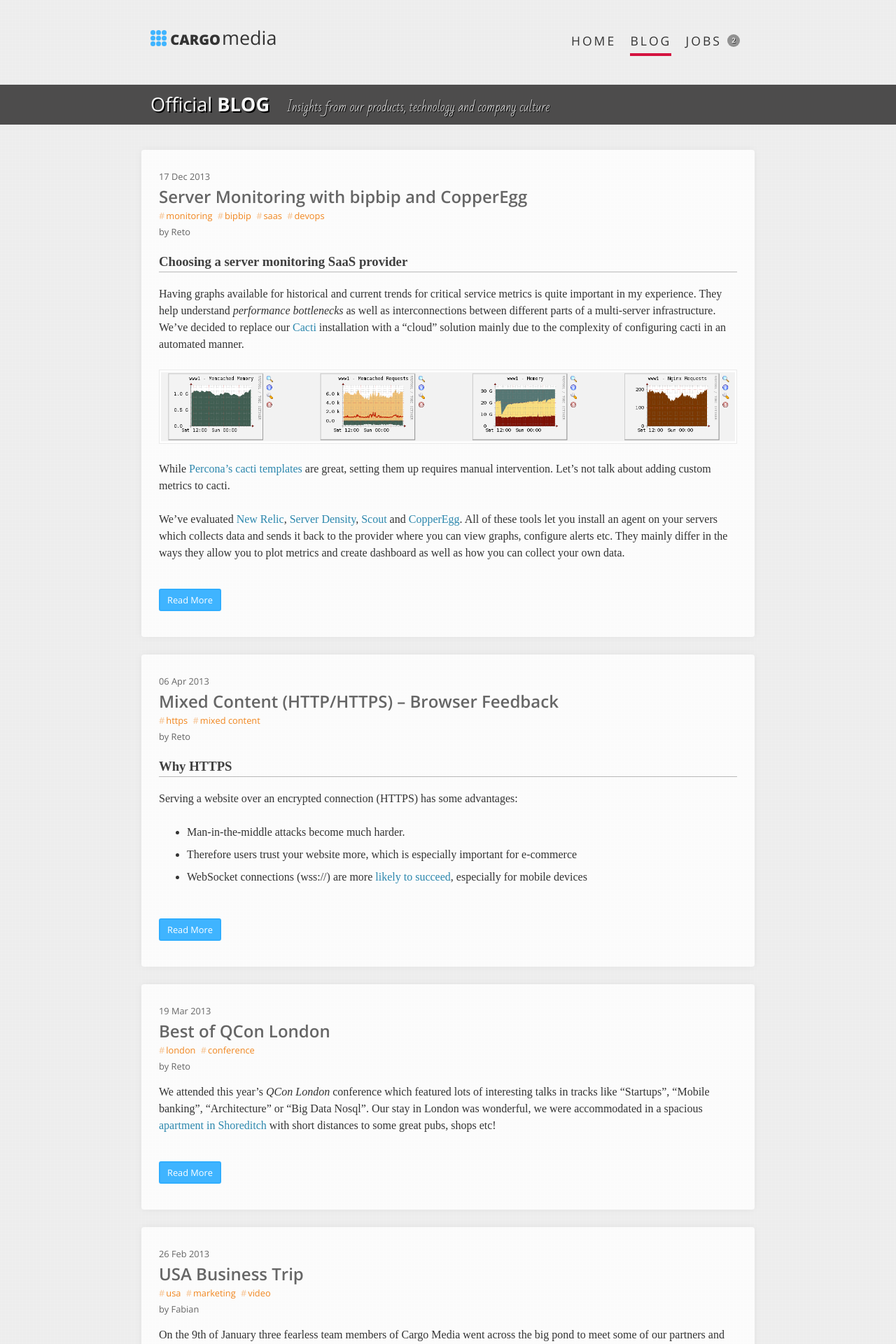
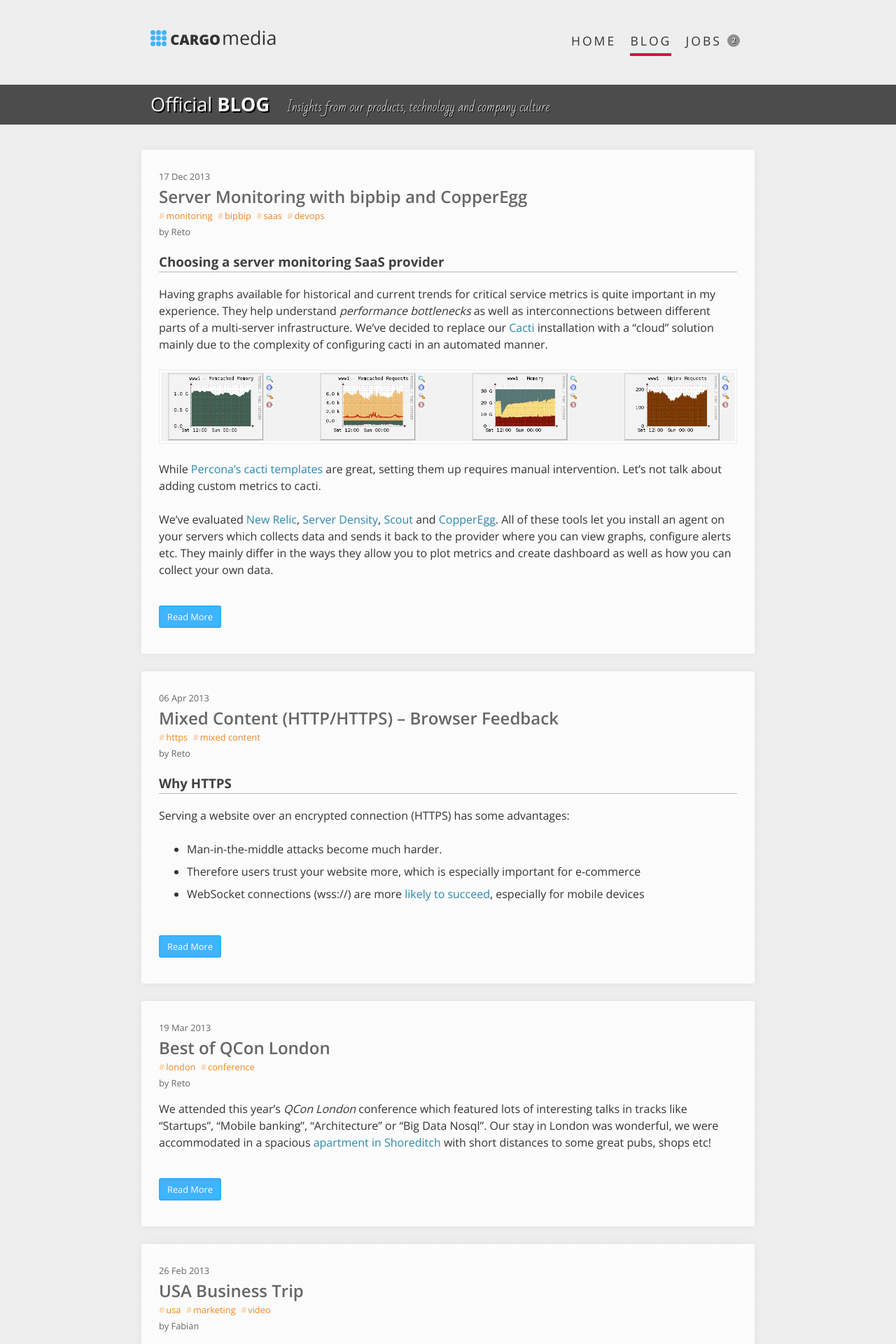
Before and after one commit to rysie/cargomedia.github.io, a Jekyll site: the page built from blog/index.html, in a window 1280 px wide. Shown: the top 1920 px of the page at 70% size. Built offline with Jekyll 4.4.1, drawn with Linux system fonts in a browser that asks for light colours; some web fonts are replaced; Markdown is read by kramdown in place of the engine named in the settings; the list of posts is cut into pages by our own code.

Commit message:
remove serif font

```diff
--- a/_layouts/default.html
+++ b/_layouts/default.html
@@ -23,7 +23,6 @@
 		<link rel="shortcut icon" href="/img/favicon.ico">
 
 		<link href="http://fonts.googleapis.com/css?family=Open+Sans:400,300,600,700,800" rel="stylesheet" type="text/css">
-		<link href='http://fonts.googleapis.com/css?family=Droid+Serif:400,700,400italic' rel='stylesheet' type='text/css'>
 		<link href="http://fonts.googleapis.com/css?family=Bad+Script" rel="stylesheet" type="text/css">
 
 		<link rel="stylesheet" href="/css/normalize.css" />
--- a/css/main.css
+++ b/css/main.css
@@ -430,9 +430,6 @@ strong {
 }
 .post-content {
   margin-bottom: 12px;
-}
-.post-content > :not(.post-more) {
-  font-family: 'Droid Serif', serif;
 }
 .post-content p {
   margin: .5em 0 1.5em;
--- a/css/main.less
+++ b/css/main.less
@@ -514,10 +514,6 @@ strong {
 .post-content {
 	margin-bottom: 12px;
 
-	> :not(.post-more) {
-		font-family: 'Droid Serif', serif;
-	}
-
 	p {
 		margin: .5em 0 1.5em;
 	}
```
